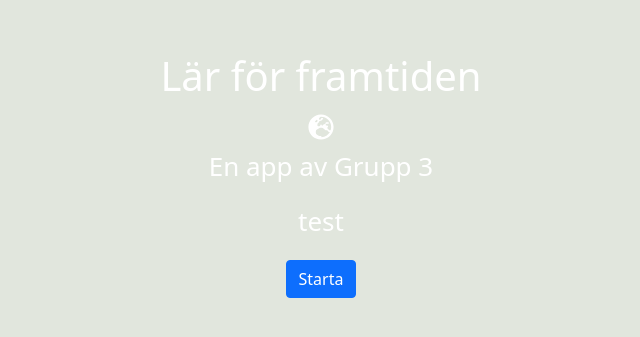
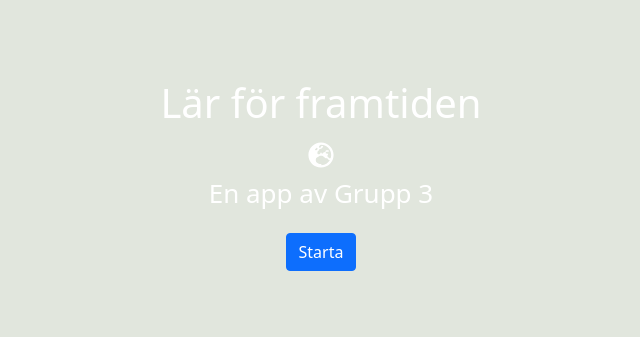
Before and after one commit to preeyaJo/group3project, a React (Create React App) app: page / in a window 1280 px wide. Shown: the part 225-562 px from the top of the page, without its empty margins (319-959 px from the left). Built offline with nearby package versions, Linux system fonts and the light colour scheme.

Commit message:
<Tar bort test och ändrar länk till QuizLobby i bottomMeny>

```diff
--- a/src/Components/BottomMenu.js
+++ b/src/Components/BottomMenu.js
@@ -27,7 +27,7 @@ function BottomMenu() {
         <Link className="BottomNavItem" to="/glaciersize">
           <FontAwesomeIcon icon={faMountain} />
         </Link>
-        <Link className="BottomNavItem" to="/quiz">
+        <Link className="BottomNavItem" to="/quizLobby">
           <FontAwesomeIcon icon={faDice} />
         </Link>
       </Container>
--- a/src/Views/Start.js
+++ b/src/Views/Start.js
@@ -16,7 +16,6 @@ export function Start() {
       <h1>Lär för framtiden</h1>
       <FontAwesomeIcon icon={faGlobeEurope}></FontAwesomeIcon>
       <p>En app av Grupp 3</p>
-      <p>test</p>
       <Link to="/futureclimate">
         <Button>Starta</Button>
       </Link>
```
